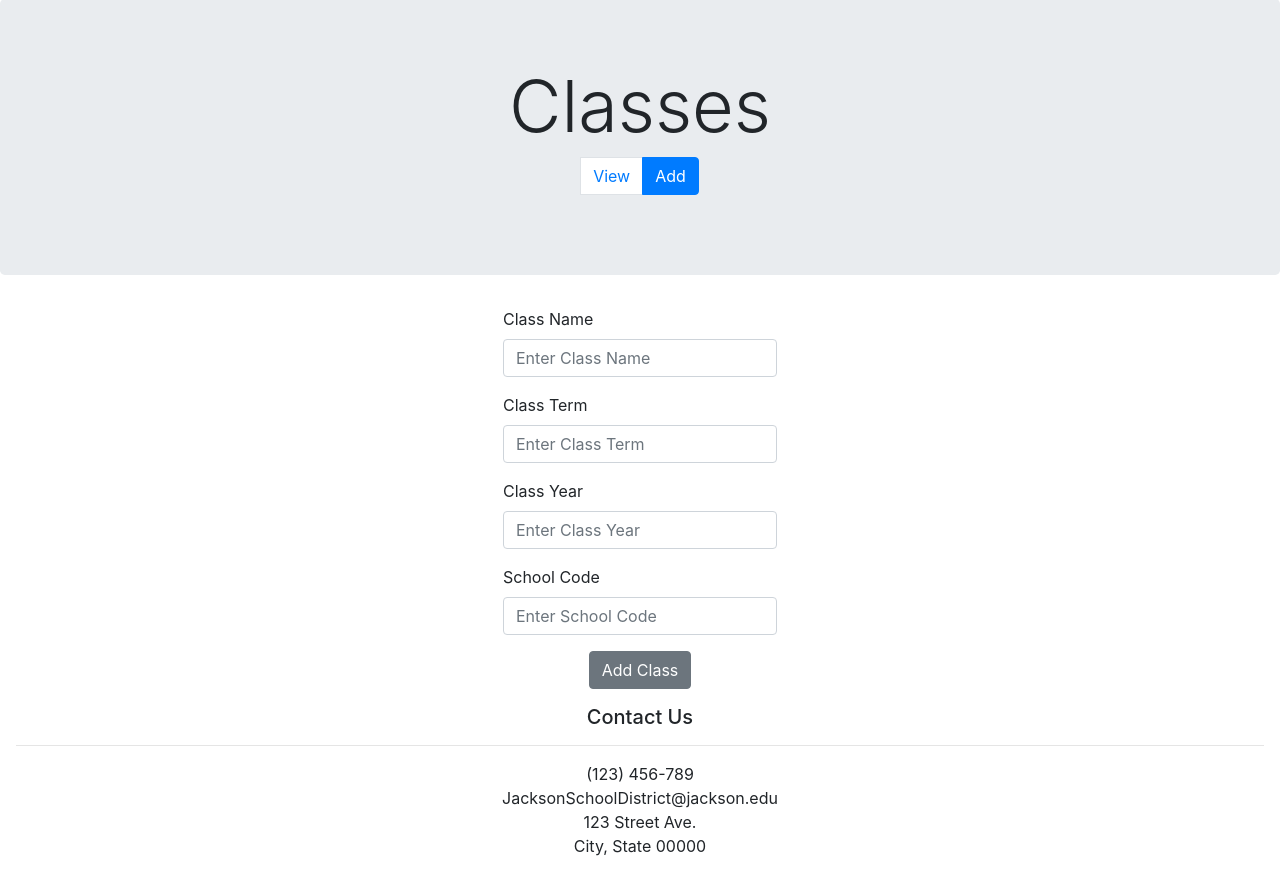
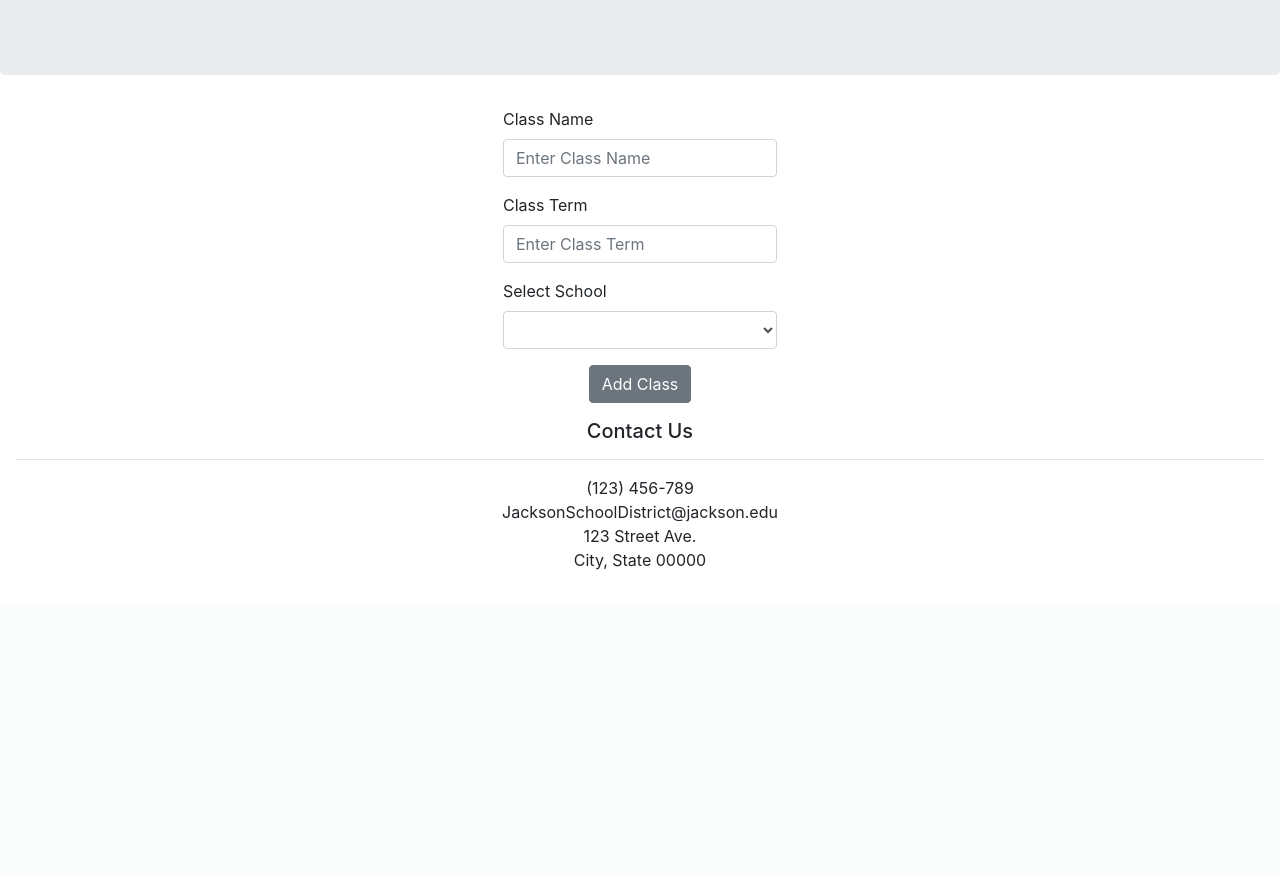
Before and after one commit to adamclayman/mocksis, a Flask app: page /classesadd in a window 1280 px wide. Shown: the part 327-1202 px from the top of the page. After the commit the page ends 897 px from the top, so only its background shows below. Run offline with Flask 2, Linux system fonts and the light colour scheme; lists and menus that the app fills with data are empty; some libraries are stand-ins or nearby versions.

Commit message:
Updated references and links to active Webapp in OSU network. Added functioning form elements. Updated html to jinja template.

```diff
--- a/Mock_School_Information_Application/templates/classesadd.html
+++ b/Mock_School_Information_Application/templates/classesadd.html
@@ -8,14 +8,14 @@
 		<!-- Bootstrap default CSS-->
 		<link rel="stylesheet" href="https://stackpath.bootstrapcdn.com/bootstrap/4.3.1/css/bootstrap.min.css" integrity="sha384-ggOyR0iXCbMQv3Xipma34MD+dH/1fQ784/j6cY/iJTQUOhcWr7x9JvoRxT2MZw1T" crossorigin="anonymous">
 		<!-- Jackckson School District Application specific CSS Stylesheet-->
-		<link href="style.css" rel="stylesheet">
+		<link href="/static/stylesheets/style.css" rel="stylesheet">
 	</head>
 	<body>
 		<!--Top Navigation Responsive Full-Width/Sticky to Top-->
 		<nav class="navbar navbar-expand-md navbar-dark bg-dark sticky-top">
 			<div class="container-fluid">
 				<!--Top Left Nav School Logo-->
-				<a class="navbar-brand" href="index.html"><img src="img/JacksonLogo.png"></a>
+				<a class="navbar-brand" href="http://flip3.engr.oregonstate.edu:8368/"><img src="/static/images/JacksonLogo.png"></a>
 				<!--Collapsable Navbar Menu Button/Toggler when screenwidth is small-->
 				<button class="navbar-toggler" type="button" data-toggle="collapse" data-target="#navbarResponsive">
 					<span class="navbar-toggler-icon"></span>
@@ -26,32 +26,32 @@
 					<ul class="navbar-nav ml-auto">
 						<!--Add/Remove "active" class based on which page is currently being viewed by the user-->
 						<li class="nav-item">
-							<a class="nav-link" href="index.html">Home</a>
+							<a class="nav-link" href="http://flip3.engr.oregonstate.edu:8368/">Home</a>
 						</li>
 
             			<!--School Link-->
             			<li class="nav-item">
-              				<a class="nav-link" href="schools.html">Schools</a>
+              				<a class="nav-link" href="http://flip3.engr.oregonstate.edu:8368/schools">Schools</a>
             			</li>
 
             			<!--Students Link-->
             			<li class="nav-item">
-             				<a class="nav-link" href="students.html">Students</a>
+             				<a class="nav-link" href="http://flip3.engr.oregonstate.edu:8368/students">Students</a>
             			</li>
 
             			<!--Staff Link ACTIVE-->
             			<li class="nav-item">
-              				<a class="nav-link" href="staff.html">Staff</a>
+              				<a class="nav-link" href="http://flip3.engr.oregonstate.edu:8368/staff">Staff</a>
             			</li>
 
             			<!--Classes Link-->
             			<li class="nav-item">
-              				<a class="nav-link active" href="classes.html">Classes</a>
+              				<a class="nav-link active" href="http://flip3.engr.oregonstate.edu:8368/classes">Classes</a>
             			</li>
 
           				<!--Staff_Class Link-->
             			<li class="nav-item">
-              				<a class="nav-link" href="classstaff.html">Assign Class/Staff</a>
+              				<a class="nav-link" href="http://flip3.engr.oregonstate.edu:8368/classstaff">Assign Class/Staff</a>
             			</li>
 					</ul>
 				</div>
@@ -67,11 +67,11 @@
 						<ul class="pagination">
 							<li class="page-item disabled">
 							<li class="page-item" aria-current="page">
-					    		<a class="page-link" href="classes.html">View<span class="sr-only"></span></a>
+					    		<a class="page-link" href="http://flip3.engr.oregonstate.edu:8368/classes">View<span class="sr-only"></span></a>
 							</li>
 
 							<li class="page-item active" aria-current="page">
-					     		<a class="page-link" href="classesadd.html">Add<span class="sr-only">(current)</span></a>
+					     		<a class="page-link" href="http://flip3.engr.oregonstate.edu:8368/classesadd">Add<span class="sr-only">(current)</span></a>
 							</li>
 						</ul>
 					</nav>
@@ -83,26 +83,25 @@
     <div class="container h-100">
       <div class="row h-100 justify-content-center align-items-center">
 
-        <form role="form">
+        <form role="form" action= "http://flip3.engr.oregonstate.edu:8368/classesadd" method="POST">
           <label for="ClassName">Class Name</label>
           <div class="form-group form-inline">
-            <input type="ClassName" class="form-control" id="ClassNameInput" placeholder="Enter Class Name">
+            <input type="ClassName" class="form-control" id="ClassNameInput" placeholder="Enter Class Name" name="AddClassNameInput">
           </div>
 
           <label for="ClassTerm">Class Term</label>
           <div class="form-group form-inline">
-            <input type="ClassTerm" class="form-control" id="ClassTermInput" placeholder="Enter Class Term">
+            <input type="ClassTerm" class="form-control" id="ClassTermInput" placeholder="Enter Class Term" name="AddClassTermInput">
           </div>
 
-          <label for="ClassYear">Class Year</label>
-          <div class="form-group form-inline">
-            <input type="ClassYear" class="form-control" id="ClassYear" placeholder="Enter Class Year">
-          </div>
-
-          <label for="ClassYear">School Code</label>
-          <div class="form-group form-inline">
-            <input type="SchoolID" class="form-control" id="SchoolID" placeholder="Enter School Code">
-          </div>
+          <div class="form-group">
+		    <label for="exampleFormControlSelect1">Select School</label>
+		    <select class="form-control" id="exampleFormControlSelect1" name="AddClassSchoolIDInput">
+		      {% for s in Schools %}
+		      <option value="{{s[0]}}">{{s[1]}}</option>
+		      {% endfor %}
+		    </select>
+		   </div>
 
         <div class="row h-100 justify-content-center align-items-center">
           <button type="submit" class="btn btn-secondary">Add Class</button>
```
